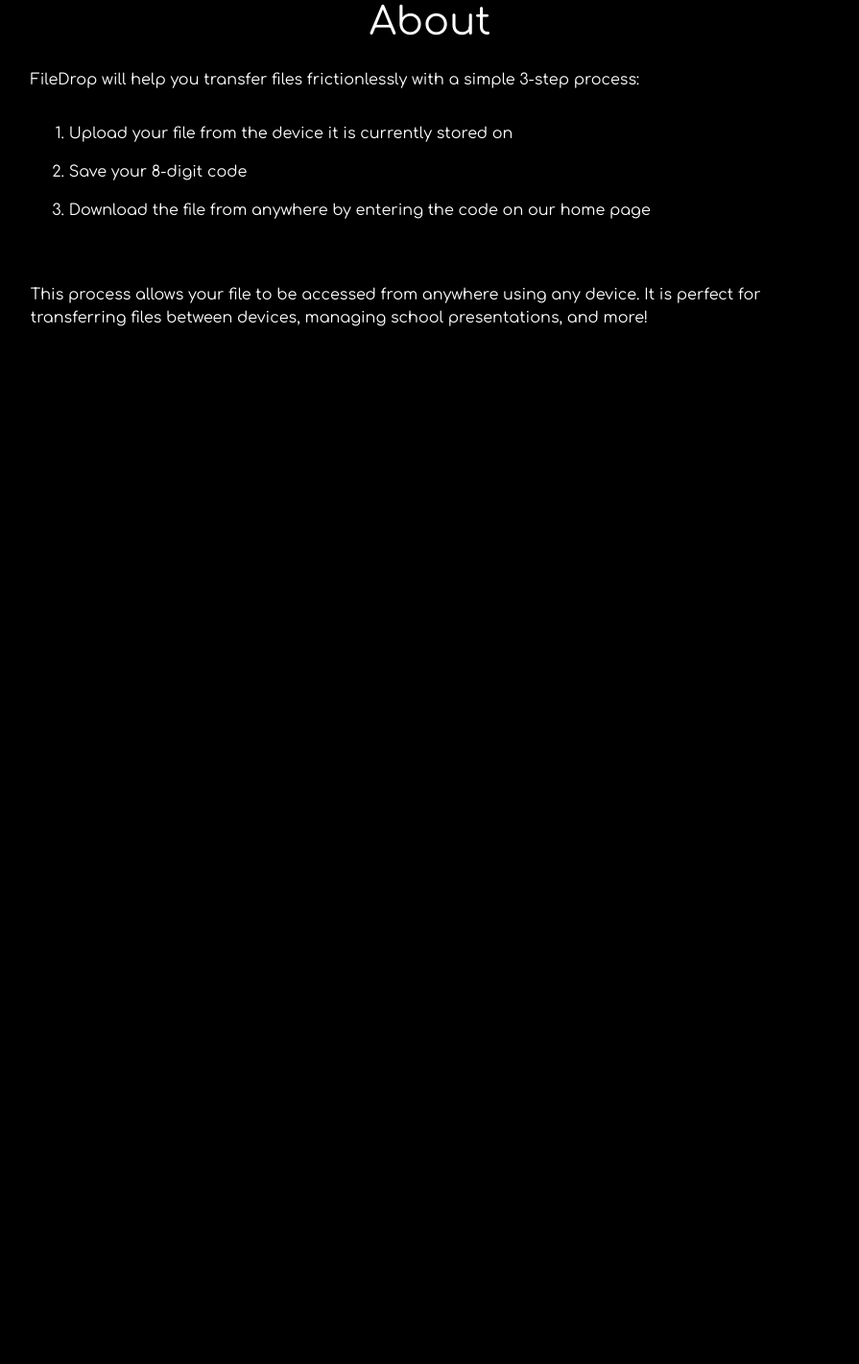
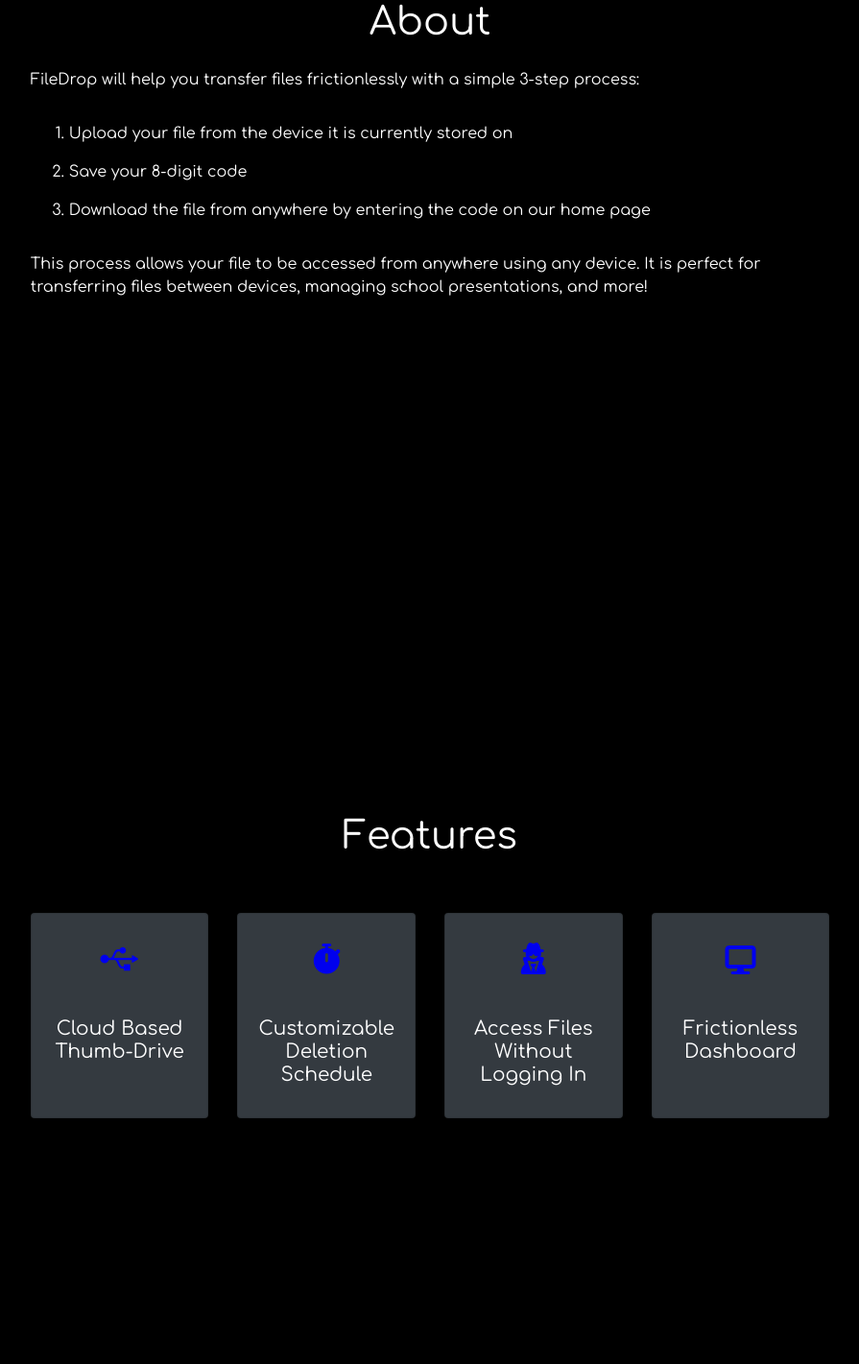
Before and after one commit to AjayBhatta16/filedrop, a Flask app: page / in a window 1280 px wide. Shown: the part 1805-3226 px from the top of the page at 96% size, without its empty margins (192-1087 px from the left). Before the commit the page ends 2145 px from the top, so only its background shows below. Run offline with Flask 3, Linux system fonts and the light colour scheme; some libraries are stand-ins or nearby versions.

Commit message:
4. Added features section

```diff
--- a/server/static/style.css
+++ b/server/static/style.css
@@ -102,3 +102,7 @@
 .instruction-card {
     height: 200px;
 }
+
+.style-card {
+    height: 200px;
+}
--- a/server/templates/index.html
+++ b/server/templates/index.html
@@ -152,13 +152,59 @@
                 <li class="mt-3">Save your 8-digit code</li>
                 <li class="mt-3">Download the file from anywhere by entering the code on our home page</li>
             </ol>
-            <p class="mt-5">
+            <p class="mt-3">
                 This process allows your file to be accessed from anywhere using any device.
                 It is perfect for transferring files between devices, managing school presentations,
                 and more!
             </p>
         </div>
     </div>
-    <div class="container text-white landing-page-segment"></div>
+    <div class="container text-white landing-page-segment">
+        <div class="d-flex flex-column mt-5 w-75 mx-auto title-text">
+            <h1 class="title-text text-center">Features</h1>
+            <div class="card-deck mt-5">
+                <div class="card feature-card text-white bg-dark mb-3" style="max-width: 18rem;">
+                    <div class="card-body">
+                        <div class="text-center mb-5 mt-3 text-filedrop-blue">
+                            <i class="fa-brands fa-usb fa-2xl"></i>
+                        </div>
+                        <h5 class="card-title text-center title-text mt-5">
+                            Cloud Based Thumb-Drive
+                        </h5>
+                    </div>
+                </div>
+                <div class="card feature-card text-white bg-dark mb-3" style="max-width: 18rem;">
+                    <div class="card-body">
+                        <div class="text-center mb-5 mt-3 text-filedrop-blue">
+                            <i class="fa-solid fa-stopwatch fa-2xl"></i>
+                        </div>
+                        <h5 class="card-title text-center title-text mt-5">
+                            Customizable Deletion Schedule
+                        </h5>
+                    </div>
+                </div>
+                <div class="card feature-card text-white bg-dark mb-3" style="max-width: 18rem;">
+                    <div class="card-body">
+                        <div class="text-center mb-5 mt-3 text-filedrop-blue">
+                            <i class="fa-solid fa-user-secret fa-2xl"></i>
+                        </div>
+                        <h5 class="card-title text-center title-text mt-5">
+                            Access Files Without Logging In
+                        </h5>
+                    </div>
+                </div>
+                <div class="card feature-card text-white bg-dark mb-3" style="max-width: 18rem;">
+                    <div class="card-body">
+                        <div class="text-center mb-5 mt-3 text-filedrop-blue">
+                            <i class="fa-solid fa-display fa-2xl"></i>
+                        </div>
+                        <h5 class="card-title text-center title-text mt-5">
+                            Frictionless Dashboard
+                        </h5>
+                    </div>
+                </div>
+            </div>
+        </div>
+    </div>
 </body>
 </html>
```
